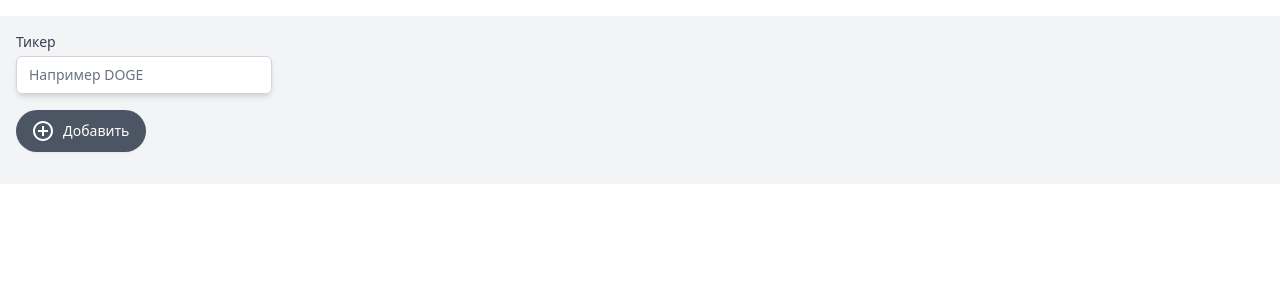
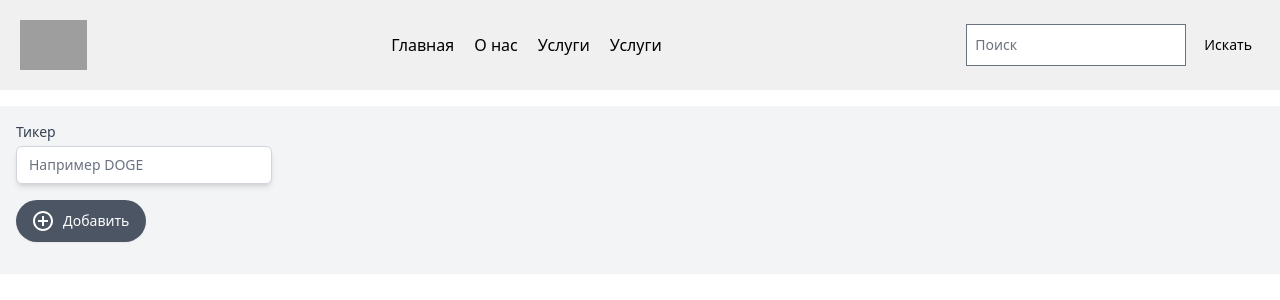
Before and after one commit to DanilovOV/crypto-observer, a Vue app: page / in a window 1280 px wide. Shown: the top 300 px of the page. Built offline with nearby package versions, Linux system fonts and the light colour scheme; grey boxes are pictures that could not be loaded.

Commit message:
add: header footer

```diff
--- a/src/App.vue
+++ b/src/App.vue
@@ -1,12 +1,16 @@
 <template>
+	<Header />
 	<main-page />
 </template>
 
 <script>
-import MainPage from './views/Mainpage.vue'
+import MainPage from './views/MainPage.vue'
+import Header from './components/layout/Header.vue'
+
 export default {
 	components: {
 		MainPage,
+		Header,
 	},
 }
 </script>
--- /dev/null
+++ b/src/components/layout/Header.vue
@@ -0,0 +1,83 @@
+<template>
+	<header class="site-header">
+		<div class="logo">
+			<img
+				src="/path/to/your/logo.png"
+				alt="Логотип"
+			/>
+		</div>
+
+		<nav class="main-menu">
+			<ul>
+				<li><router-link to="/">Главная</router-link></li>
+				<li><router-link to="/about">О нас</router-link></li>
+				<li><router-link to="/services">Услуги</router-link></li>
+				<li><router-link to="/services">Услуги</router-link></li>
+			</ul>
+		</nav>
+
+		<div class="search-bar">
+			<input
+				type="text"
+				placeholder="Поиск"
+				v-model="searchQuery"
+			/>
+			<button @click="search">Искать</button>
+		</div>
+	</header>
+</template>
+
+<script>
+export default {
+	data() {
+		return {
+			searchQuery: '',
+		}
+	},
+	methods: {
+		search() {
+			console.log('Выполняется поиск:', this.searchQuery)
+		},
+	},
+}
+</script>
+
+<style scoped>
+.site-header {
+	display: flex;
+	justify-content: space-between;
+	align-items: center;
+	padding: 20px;
+	background-color: #f0f0f0;
+}
+
+.logo img {
+	max-height: 50px; /* Регулируйте высоту логотипа по необходимости */
+}
+
+.main-menu ul {
+	list-style-type: none;
+	display: flex;
+	gap: 20px;
+}
+
+.main-menu li {
+	font-size: 16px;
+}
+
+.search-bar {
+	display: flex;
+	gap: 10px;
+}
+
+.search-bar input {
+	padding: 8px;
+	font-size: 14px;
+}
+
+.search-bar button {
+	padding: 8px;
+	font-size: 14px;
+	cursor: pointer;
+}
+</style>
```
Also changed, not shown: src/components/layout/Footer.vue (added).
